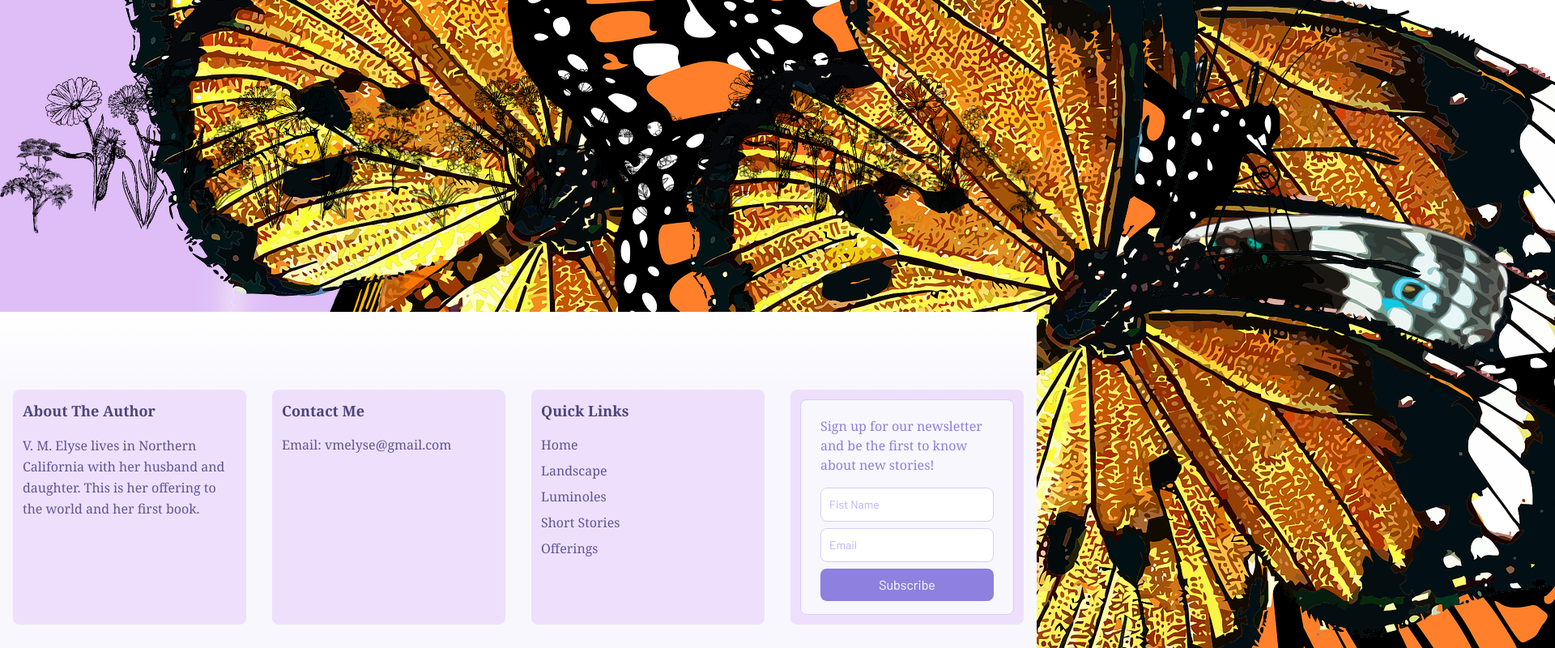
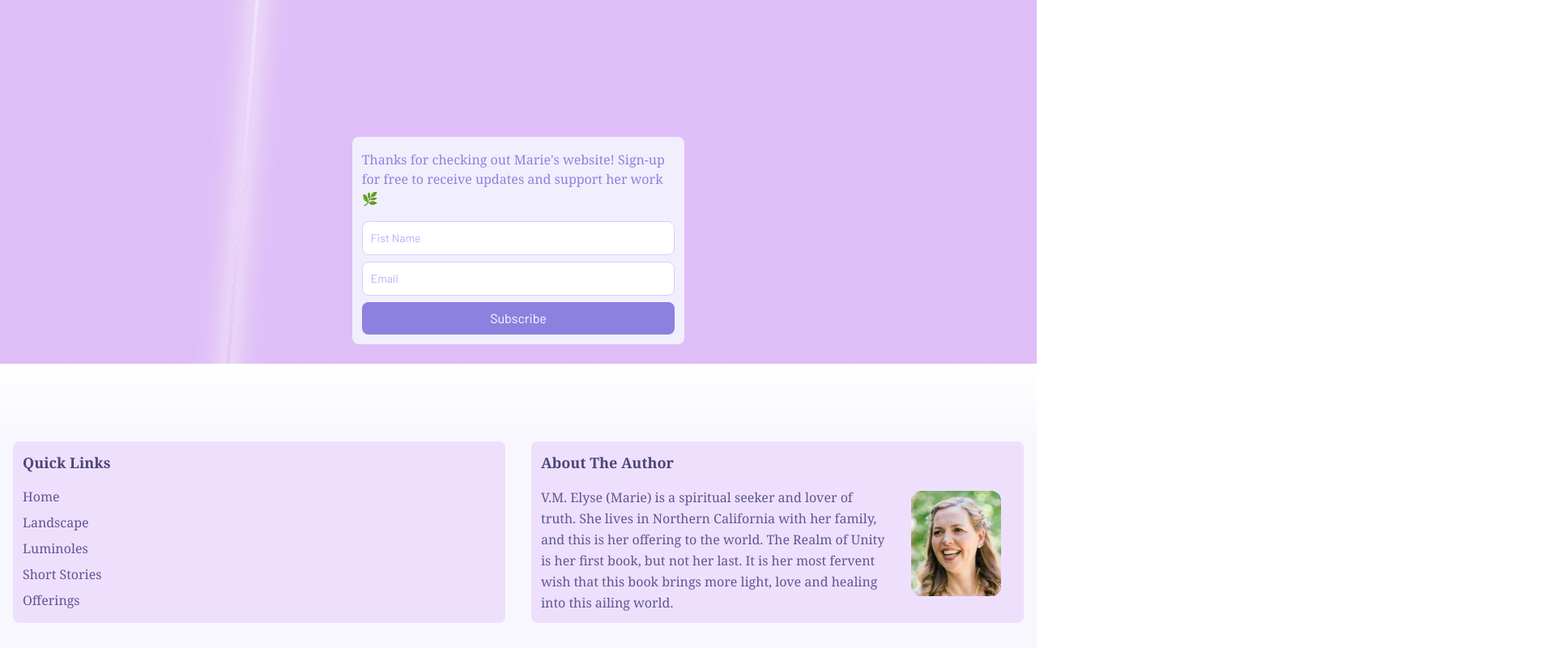
Before and after one commit to keanedwards1/marie, a Next.js app: page / in a window 1280 px wide. Shown: the part 860-1660 px from the top of the page at 81% size, 1920 px wide, since content can reach past the window. Built offline with nearby package versions, Linux system fonts and the light colour scheme; a web font is replaced by a local one.

Commit message:
minor changes

```diff
--- a/src/components/RespFooter.tsx
+++ b/src/components/RespFooter.tsx
@@ -1,34 +1,26 @@
 import React from "react";
 import Link from "next/link";
 import SubscribeForm from "./SubscribeForm";
+import Image from "next/image";
 
 const Footer: React.FC = () => {
   return (
-    <footer className="relative pt-24 pb-16 bg-lavender-50 text-lavender-800 mt-24">
+    <footer className="relative pt-24 pb-16 bg-lavender-50 text-lavender-800">
       <div className="absolute top-0 left-0 right-0 h-24 bg-gradient-to-b from-white to-lavender-50"></div>
       <div className="container relative mx-auto px-4">
         {/* Rest of the footer content */}
-        <div className="grid grid-cols-1 md:grid-cols-2 lg:grid-cols-4 gap-8">
+        <div className="grid grid-cols-1 lg:grid-cols-2 gap-8">
 
-          {/* About Section */}
-          <div className="footer-card">
-            <h3 className="text-lg font-serif font-semibold mb-4 text-lavender-900">
-              About The Author
-            </h3>
-            <p className="text-md font-serif leading-relaxed">
-              V. M. Elyse lives in Northern California with her husband and daughter. This is her offering to the world and her first book.
-            </p>
-          </div>
 
           {/* Contact Information */}
-          <div className="footer-card">
+          {/*           <div className="footer-card">
             <h3 className="text-lg font-serif font-semibold mb-4 text-lavender-900">
               Contact Me
             </h3>
             <ul className="text-m font-serif space-y-2">
               <li> Email: <a href="mailto:vmelyse@gmail.com" className="hover:text-lavender-600 transition duration-300">vmelyse@gmail.com</a></li>
             </ul>
-          </div>
+          </div> */}
 
           {/* Quick Links */}
           <div className="footer-card">
@@ -84,26 +76,51 @@ const Footer: React.FC = () => {
             </ul>
           </div>
 
-          {/* Subscribe Form */}
-          <div className="footer-card col-span-1 md:col-span-1 lg:col-span-1">
-{/*             <h3 className="text-lg font-serif font-semibold mb-4 text-lavender-900">
-              Stay Updated
-            </h3> */}
-            <SubscribeForm />
+
+                    {/* About Section */}
+                    <div className="footer-card">
+            <h3 className="text-lg font-serif font-semibold mb-4 text-lavender-900">
+              About The Author
+            </h3>
+            <div className="flex flex-col md:flex-row gap-8">
+              <p className="text-md font-serif leading-relaxed">
+                V.M. Elyse (Marie) is a spiritual seeker and lover of truth. She
+                lives in Northern California with her family, and this is her
+                offering to the world. The Realm of Unity is her first book, but
+                not her last. It is her most fervent wish that this book brings
+                more light, love and healing into this ailing world.
+              </p>
+              <div className="flex w-full justify-center items-center md:mr-4 mb-4">
+                <Image
+                  className="rounded-xl"
+                  src="/images/vmelyse.jpg"
+                  width={144}
+                  height={169}
+                  alt="Picture of the Author V.M. Elyse"
+                />
+              </div>
+            </div>
           </div>
 
+          {/* Subscribe Form */}
+          {/*           <div className="footer-card col-span-1 md:col-span-1 lg:col-span-1">
+            <h3 className="text-lg font-serif font-semibold mb-4 text-lavender-900">
+              Stay Updated
+            </h3>
+            <SubscribeForm />
+          </div> */}
         </div>
 
         {/* Social Media Links */}
         <div className="mt-4 text-center">
-
           <div className="rounded-lg p-8">
             <h3 className="text-lg font-serif font-semibold text-lavender-900">
-              Please share my site with your friends and help me spread the word!
+              Please share my site with your friends and help me spread the
+              word!
             </h3>
           </div>
 
-{/*           <div className="flex justify-center space-x-6">
+          {/*           <div className="flex justify-center space-x-6">
             <a
               href="#"
               className="text-2xl text-lavender-700 hover:text-lavender-500 transition duration-300"
@@ -134,8 +151,8 @@ const Footer: React.FC = () => {
         {/* Copyright */}
         <div className="mt-10 text-center text-sm footer-copyright m-6 p-2 rounded-lg text-lavender-700">
           <p>
-            &copy; {new Date().getFullYear()} V. M. Elyse &nbsp; ~ &nbsp; All rights
-            reserved.
+            &copy; {new Date().getFullYear()} V. M. Elyse &nbsp; ~ &nbsp; All
+            rights reserved.
           </p>
         </div>
       </div>
--- a/src/components/RightImage.tsx
+++ b/src/components/RightImage.tsx
@@ -23,7 +23,7 @@ const RightImage: React.FC = () => {
             <br />
             <br /> */}
             <span className="text-sm z-10">
-              Humanity is faced with a start choice — LOVE or FEAR. Choose! <br></br><br></br>
+              <strong>Humanity is currently faced with a stark choice — LOVE or FEAR. Choose!</strong> <br></br><br></br>
 
               Seeking respite in a collapsing world, Rose meditates on a beach
               in Costa Rica and arrives in an entirely{" "}
--- a/src/components/SubscribeForm.tsx
+++ b/src/components/SubscribeForm.tsx
@@ -46,10 +46,11 @@ const SubscribeForm: React.FC = () => {
   };
 
   return (
-    <form onSubmit={handleSubmit} className="text-neutral-800 py-4 relative overflow-hidden flex flex-col justify-around w-full max-w-md border border-lavender-300 rounded-lg bg-lavender-50 p-3 px-4 sm:px-6">
+    <form onSubmit={handleSubmit} className="text-neutral-800 py-4 mt-44 relative overflow-hidden flex justify-center items-center flex-col w-full px-4 sm:px-6">
+      <div className="lg:w-1/3 md:w-1/2 lg:m-2 m-0 p-3 rounded-lg bg-lavender-100">
         <div className="relative z-10 mb-4">
           <p className="text-lavender-600 font-serif text-xs sm:text-base mt-1">
-          Sign up for our newsletter and be the first to know about new stories!
+            Thanks for checking out Marie&apos;s website! Sign-up for free to receive updates and support her work 🌿
           </p>
         </div>
         <div className="flex flex-col gap-2">
@@ -82,6 +83,7 @@ const SubscribeForm: React.FC = () => {
         {message && <p className="mt-2 text-lavender-600">{message}</p>}
         <div className="absolute w-32 h-20 right-2 top-0 bg-lavender-200 -z-10 rounded-full blur-xl opacity-50"></div>
         <div className="absolute w-24 h-24 -right-6 -top-12 bg-lavender-300 -z-10 rounded-full blur-xl opacity-50"></div>
+      </div>
     </form>
   );
 };
--- /dev/null
+++ b/src/pages/coming-soon.tsx
@@ -0,0 +1,33 @@
+import { useRouter } from "next/router";
+import Head from "next/head";
+import Nav from "../components/Nav";
+import Footer from "../components/RespFooter";
+import SubscribeForm from "@/components/SubscribeForm";
+
+export default function ComingSoonPage() {
+    const router = useRouter();
+    return (
+        <div className="min-h-screen bg-purple-50">
+            <Head>
+                <title>Coming Soon</title>
+                <meta name="description" content="Coming Soon" />
+            </Head>
+            <Nav />
+            <div className="container mx-auto flex flex-col mt-10 items-center justify-center p-4">
+                <h1 className="text-4xl text-slate-800 font-serif font-bold">
+                    Coming Soon
+                </h1>
+                <p className="mt-4 text-lg font-serif lg:w-1/2 md:w-1/3 text-slate-700 italic">
+                    &quot;The Realm Of Unity&quot; is currently in the works. Marie is currently working with her publishers to make final tweaks and finalize the cover art.
+                </p>
+                <p className="mt-2 -mb-20 text-lg text-slate-700 font-serif">
+
+                </p>
+                <div className="mb-0 -mt-10 w-full">
+                    <SubscribeForm />
+                </div>
+            </div>
+            <Footer />
+        </div>
+    );
+}
--- a/src/pages/index.tsx
+++ b/src/pages/index.tsx
@@ -3,10 +3,11 @@ import React from "react";
 import Footer from "../components/RespFooter";
 import RightImage from "../components/RightImage";
 import LeftImage from "../components/LeftImage";
-import Head from "../components/Head"
+import Head from "../components/Head";
+import SubscribeForm from "@/components/SubscribeForm";
 /* import WisteriaRow from "../components/WisteriaRow";
- */import Butterfly from "../components/Butterfly";
-import Garden from "../components/Garden";
+ *//* import Butterfly from "../components/Butterfly"; */
+/* import Garden from "../components/Garden"; */
 
 
 const Home: React.FC = () => {
@@ -29,12 +30,17 @@ const Home: React.FC = () => {
         </section>
 
         {/* Butterflies container */}
-        <div className="butterflies-container w-full absolute inset-0 pointer-events-none z-5">
+{/*         <div className="butterflies-container w-full absolute inset-0 pointer-events-none z-5">
           <Butterfly />
-        </div>
+        </div> */}
 
       {/* Garden with flowers */}
-      <Garden/>
+{/*       <Garden/> */}
+
+      <div className="">
+        <SubscribeForm />
+      </div>
+
 
       </div>
 
--- a/src/styles/globals.css
+++ b/src/styles/globals.css
@@ -32,7 +32,7 @@
 
 /* Define your font classes */
 .font-magic {
-  font-family: 'Great Vibes', cursive;
+  font-family: cursive;
 }
 
 .font-magic-alt {
@@ -715,7 +715,7 @@ body {
   z-index: 0;
   height: 100vh;
   width: 100vw;
-  width: 210%;
+  width: 170%;
   /* Extend beyond the container */
   height: 4px;
   background: linear-gradient(to right, rgba(255, 255, 255, 1) 0%, rgba(255, 255, 255, 0) 100%);
```
Also changed, not shown: public/images/vmelyse.jpg (added). Lines whose indentation alone changed are shown as unchanged.
